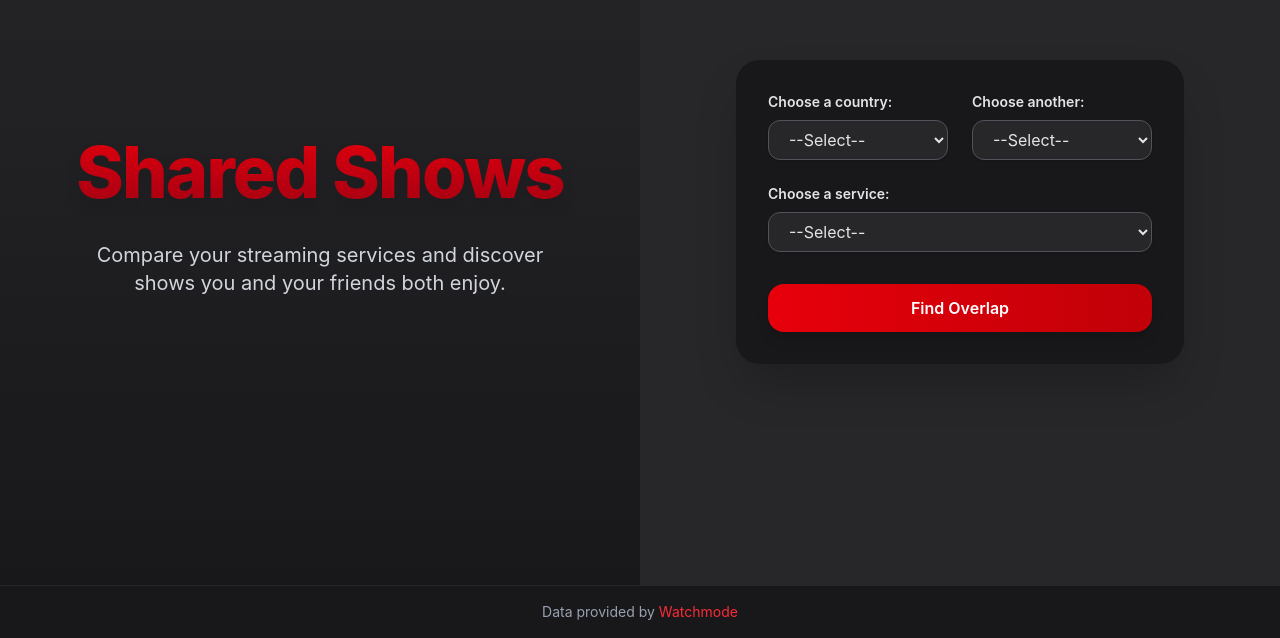
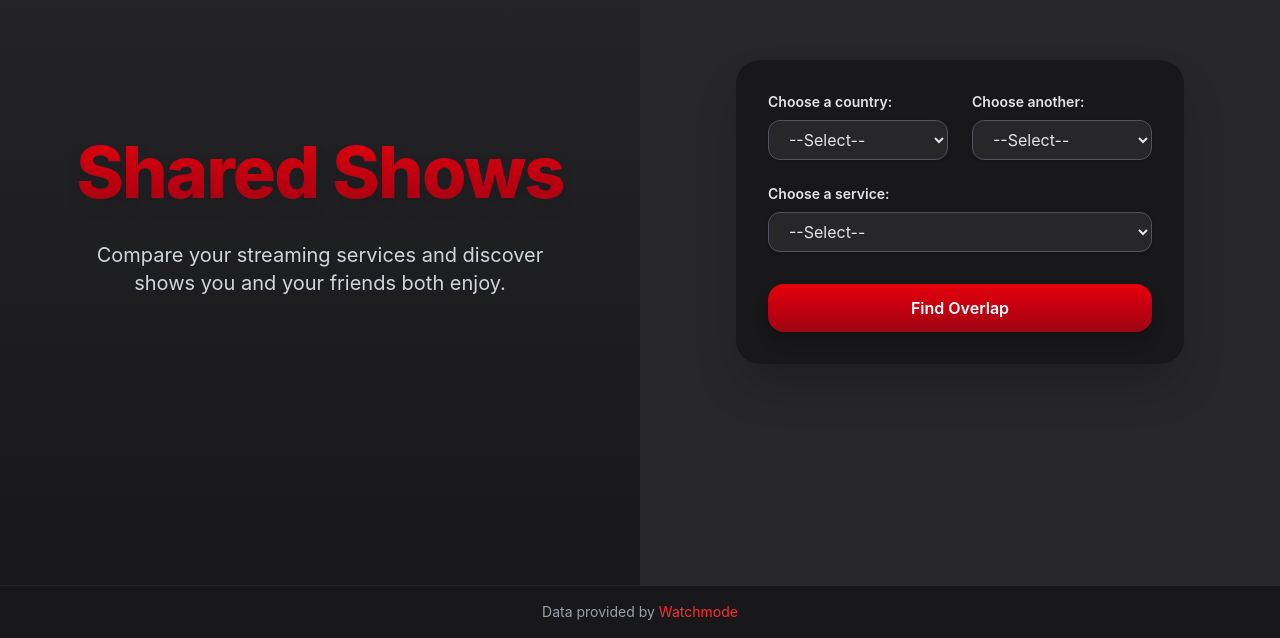
Before and after one commit to FranBowden/SharedShows, a React (Vite) app in the folder frontend/: page / in a window 1280 px wide. Shown: the part 162-800 px from the top of the page. Built offline with nearby package versions, Linux system fonts and the light colour scheme.

Commit message:
Update FormCard.tsx

```diff
--- a/frontend/src/components/FormCard.tsx
+++ b/frontend/src/components/FormCard.tsx
@@ -16,7 +16,7 @@ export default function FormCard() {
 
       <button
         type="submit"
-        className="mt-8 w-full rounded-2xl bg-gradient-to-r from-red-600 to-red-700 px-6 py-3 text-white font-semibold shadow-lg hover:from-red-700 hover:to-red-800 focus:outline-none focus:ring-2 focus:ring-red-400 focus:ring-offset-2 transition"
+        className="mt-8 w-full rounded-2xl bg-gradient-to-t from-red-800 to-red-600 drop-shadow-xl px-6 py-3 text-white font-semibold shadow-lg hover:from-red-800 hover:to-red-700 focus:outline-none focus:ring-2 focus:ring-red-400 focus:ring-offset-2 transition"
       >
         Find Overlap
       </button>
```
